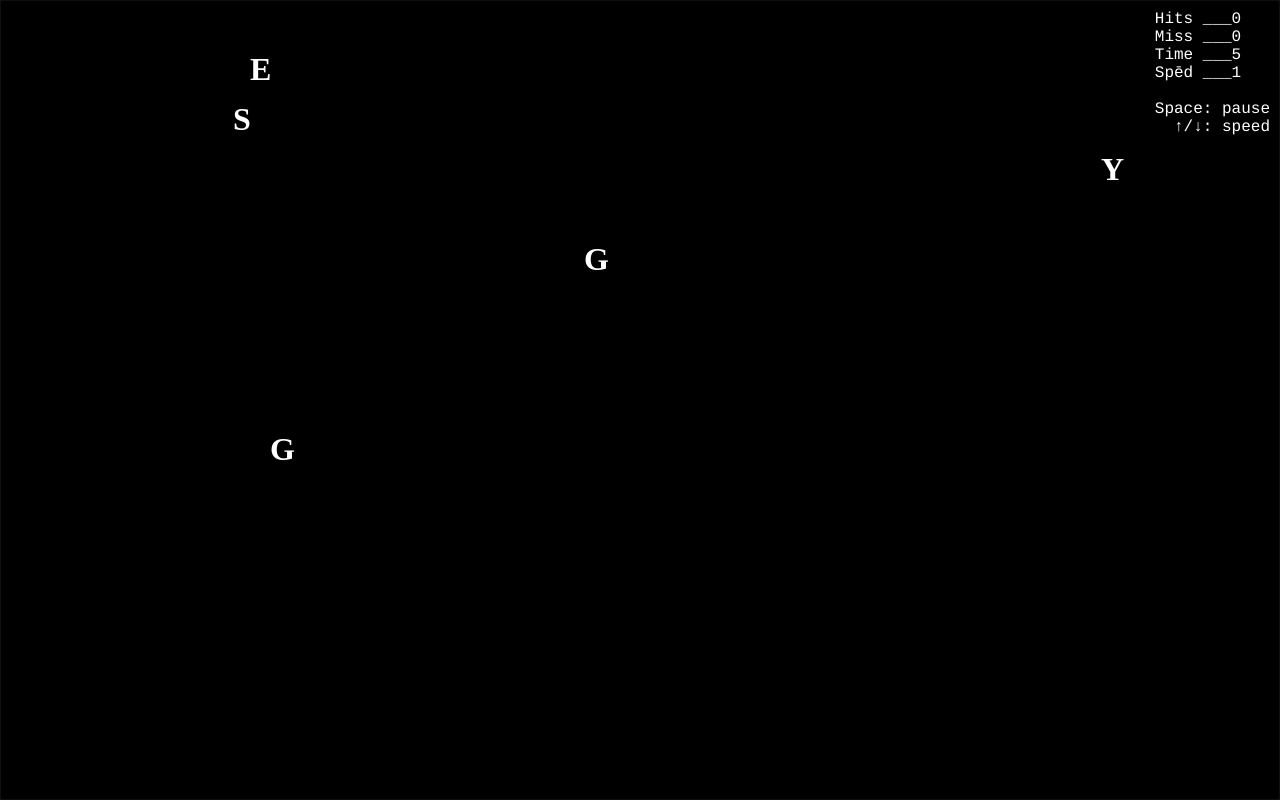
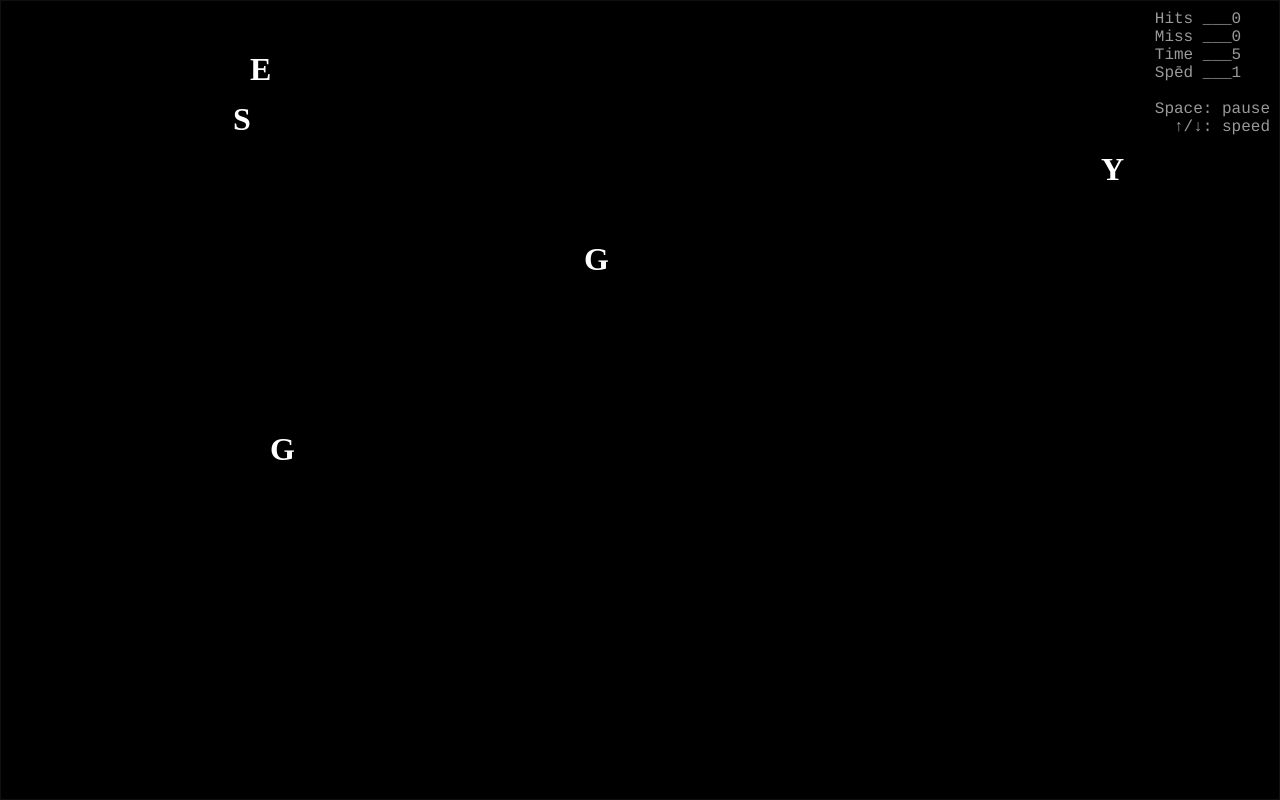
Before and after one commit to annamkishore/react-hooks-demo, a Next.js app: page /typing-game in a window 1280 px wide. Built offline with nearby package versions, Linux system fonts and the light colour scheme.

Commit message:
custom hooks

```diff
--- /dev/null
+++ b/app/typing-game/game-hooks.js
@@ -0,0 +1,35 @@
+import {useEffect, useRef, useState} from "react";
+
+export function useShowTime() {
+  const [seconds, setSeconds] = useState(0)
+  const timeRef = useRef({
+    startTime: Date.now(),
+    pauseTime: null,
+    totalPauseTime: 0,
+    timerRef: 0
+  })
+
+  useEffect(()=>{
+    startTime()
+  }, [])
+
+  const startTime = () => {
+    timeRef.current.totalPauseTime += timeRef.current.pauseTime ? Math.trunc((Date.now() - timeRef.current.pauseTime) / 1000) : 0
+
+    timeRef.current.timerRef = setInterval(() => {
+      let durationSeconds = Math.trunc((Date.now() - timeRef.current.startTime) / 1000) - timeRef.current.totalPauseTime
+      setSeconds(() => durationSeconds)
+    }, 1000)
+  }
+  const pauseTime = () => {
+    clearInterval(timeRef.current.timerRef)
+    timeRef.current.pauseTime = Date.now()
+  }
+
+  return [seconds, startTime, pauseTime]
+}
+
+export function useForceUpdate(){
+  const [value, setValue] = useState(0);
+  return () => setValue(value => value + 1);
+}
--- a/app/typing-game/game.js
+++ b/app/typing-game/game.js
@@ -1,21 +1,19 @@
 "use client"
 
+import {useEffect, useRef, useState} from "react";
+
 import MyLetter from "./my-letter";
-import {useEffect, useRef, useState} from "react";
+import {useForceUpdate, useShowTime} from "./game-hooks";
 import generateLetter from "./generate";
 
 export default function Game() {
   const [letters, setLetters] = useState([])
-  const [seconds, setSeconds] = useState(0)
   const [generatingSpeed, setGeneratingSpeed] = useState(1000)
+  const [seconds, startTime, pauseTime] = useShowTime()
 
   const divRef = useRef()
   const gameObj = useRef({
-    startTime: Date.now(),
-    gameTimer: 0,
     paused: false,
-    pauseTime: 0,
-    totalPauseTime: 0,
     generatingIntervalRef: 0
   })
   let forceUpdate = useForceUpdate()
@@ -26,15 +24,9 @@ export default function Game() {
     setLetters([...letters])
   }
 
-  let startAndGetGameTimer = () => setInterval(() => {
-    let durationSeconds = Math.trunc((Date.now() - gameObj.current.startTime) / 1000) - gameObj.current.totalPauseTime
-    setSeconds(() => durationSeconds)
-  }, 1000)
-
   // One time - onMount
   useEffect(() => {
     document.title = 'Typing Game'
-    gameObj.current.gameTimer = startAndGetGameTimer()
     divRef.current.focus()
   }, [])
 
@@ -48,16 +40,13 @@ export default function Game() {
     switch (true) {
       case event.code === 'Space': // pause
         if(gameObj.current.paused) {
-          gameObj.current.gameTimer = startAndGetGameTimer()
           gameObj.current.paused = false
-          gameObj.current.pauseTime = Math.trunc((Date.now() - gameObj.current.pauseTime)/1000)
-          gameObj.current.totalPauseTime += gameObj.current.pauseTime
+          startTime()
           gameObj.current.generatingIntervalRef = setInterval(() => setLetters(chars => [...chars, generateLetter()]), generatingSpeed)
         } else {
-          clearInterval(gameObj.current.gameTimer)
+          gameObj.current.paused = true
+          pauseTime()
           clearInterval(gameObj.current.generatingIntervalRef)
-          gameObj.current.paused = true
-          gameObj.current.pauseTime = Date.now()
         }
         forceUpdate()
         break
@@ -106,14 +95,9 @@ export default function Game() {
   </div>
 }
 
-function useForceUpdate(){
-  const [value, setValue] = useState(0);
-  return () => setValue(value => value + 1);
-}
-
 function Stats({hits, miss, time, speed}) {
   const pad = (num, count=4)  => String(num).padStart(count, '_')
-  return <span style={{position: "absolute", right: 10, top: 10, fontFamily: "courier"}}>
+  return <span style={{position: "absolute", right: 10, top: 10, fontFamily: "courier", opacity: "60%"}}>
       <div>Hits {pad(hits)}</div>
       <div>Miss {pad(miss)}</div>
       <div>Time {pad(time)}</div>
```
